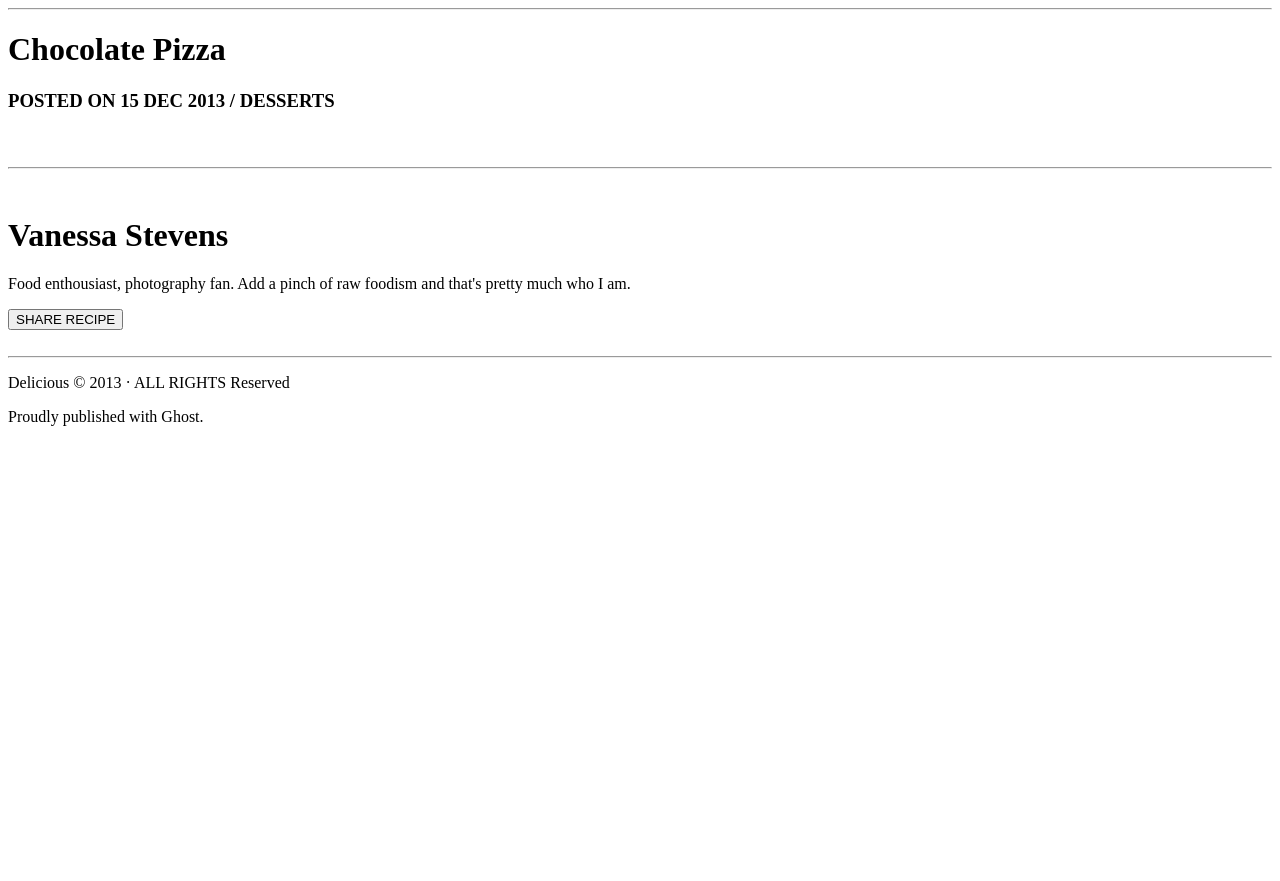
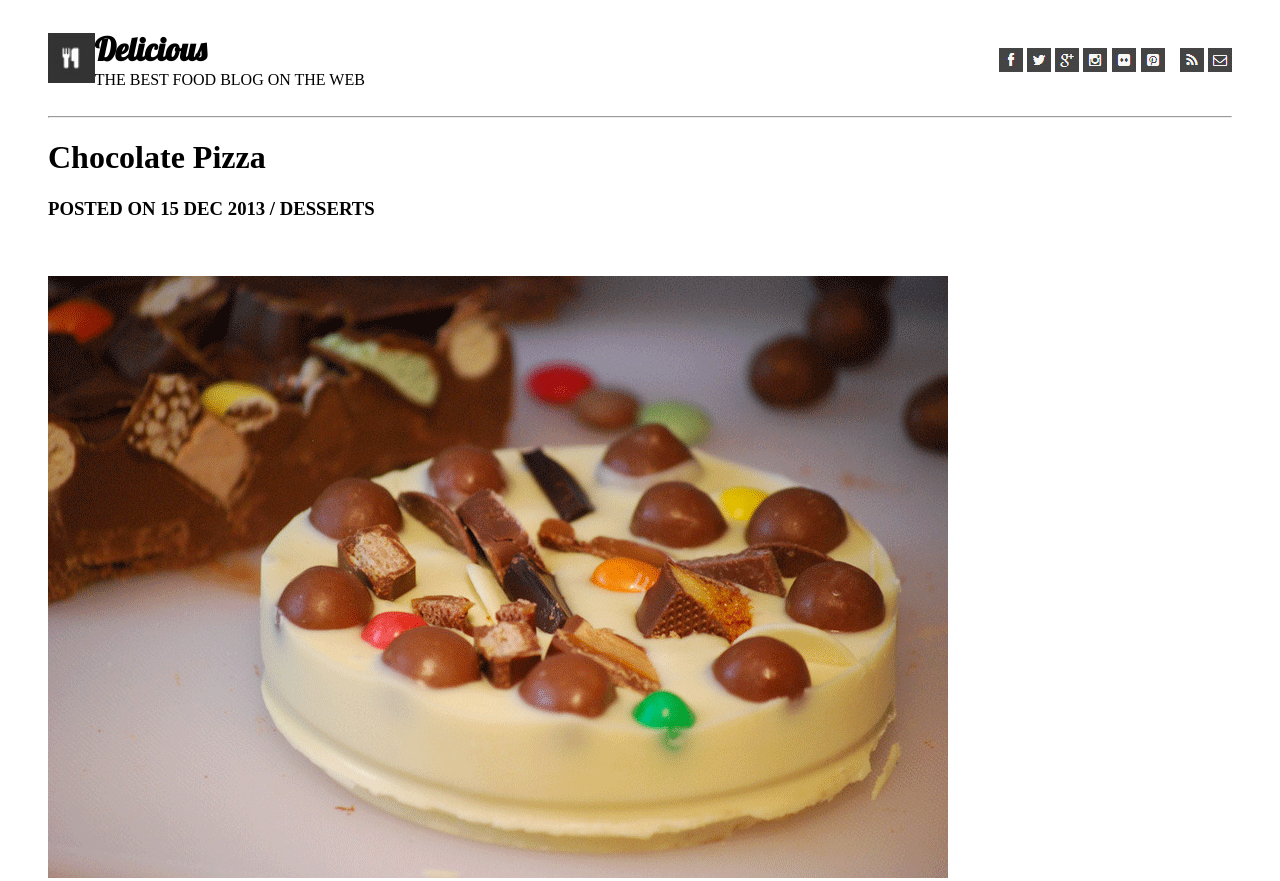
Before and after one commit to benwaples/lab-10a-chocolate-pizza, a plain HTML site: page index.html in a window 1280 px wide. Shown: the top 881 px of the page. Before the commit the page ends 800 px from the top, so only its background shows below. Drawn offline with Linux system fonts and the light colour scheme.

Commit message:
format nav bar

```diff
--- a/index.html
+++ b/index.html
@@ -4,12 +4,32 @@
     <head>
         <title>Chocolate Pizza</title>
         <link rel="stylesheet" href="./styles.css">
+        <link href="https://fonts.googleapis.com/css2?family=Lobster&display=swap" rel="stylesheet">
     </head>
     <body>
         <main>
             <header id="nav-bar">
-                <div id="logo-left"></div>
-                <nav id="nav-right"></nav>
+                <div id="logo-left">
+                    <img id="logo" src="./photo/logo.png"/>
+                    <div>
+                        <h1>Delicious</h1>
+                        <p>THE BEST FOOD BLOG ON THE WEB</p>
+                    </div>
+                </div>
+                <nav id="nav-right">
+                    <div id="leftIcons">
+                        <img src="./photo/fb-icon.png"/>
+                        <img src="./photo/twit-icon.png"/>
+                        <img src="./photo/gp-icon.png"/>
+                        <img src="./photo/insta-icon.png"/>
+                        <img src="./photo/flic-icon.png"/>
+                        <img src="./photo/pint-icon (1).png"/>
+                    </div>
+                    <div id="rightIcons">
+                        <img src="./photo/rss-icon.png"/>
+                        <img src="./photo/mail-icon.png"/>
+                    </div>
+                </nav>
             </header>
             <hr></hr>
             <hgroup id="article-heading">
@@ -26,7 +46,7 @@
             <p id="p-1"></p>
             <p id="p-2"></p>
             <p id="p-3"></p>
-            <figure id="recipe"></figure>
+            <img id="recipe" src="./photo/choco-pizza.png"></img>
             <hr></hr>
             <footer>
                 <div id="f-top">
--- a/styles.css
+++ b/styles.css
@@ -0,0 +1,47 @@
+main {
+    margin-left: 40px;
+    margin-right: 40px;
+}
+
+#logo-left {
+    display: flex;
+    flex-direction: row;
+    height: 100px;
+    width: 200px;
+}
+
+#logo-left h1 {
+    font-family: 'Lobster', cursive;
+    margin-bottom: 2px;
+}
+
+#logo-left p {
+    margin: 0px;
+    display: flex;
+    flex-direction: row;
+    align-self: center;
+    justify-self: center;
+    width: 300px;
+}
+
+#logo {
+    align-self: center;
+    width: 50px;
+    height: 50px;
+}
+
+#nav-bar {
+    display: flex;
+    flex-direction: row;
+    justify-content: space-between;
+}
+
+#nav-right {
+    display: flex;
+    flex-direction: row;
+    margin-top: 40px
+}
+
+#rightIcons {
+    margin-left: 15px;
+}
```
Also changed, not shown: photo/choco-pizza.png (added), photo/fb-icon.png (added), photo/flic-icon.png (added), photo/gp-icon.png (added), photo/insta-icon.png (added), photo/logo.png (added), photo/mail-icon.png (added), photo/pint-icon (1).png (added), photo/rss-icon.png (added), photo/twit-icon.png (added).
